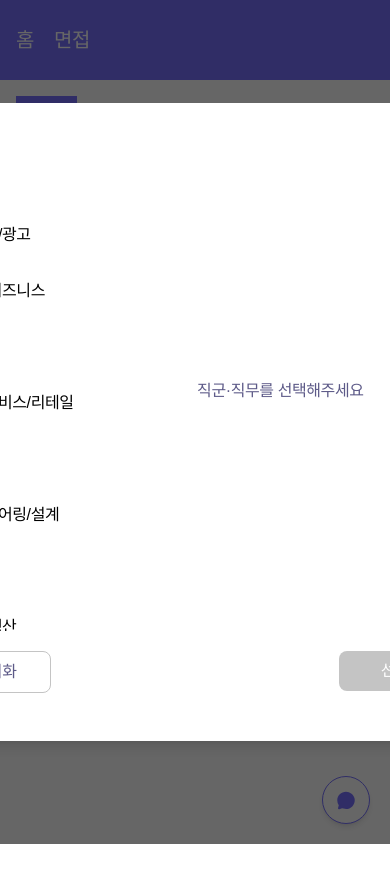
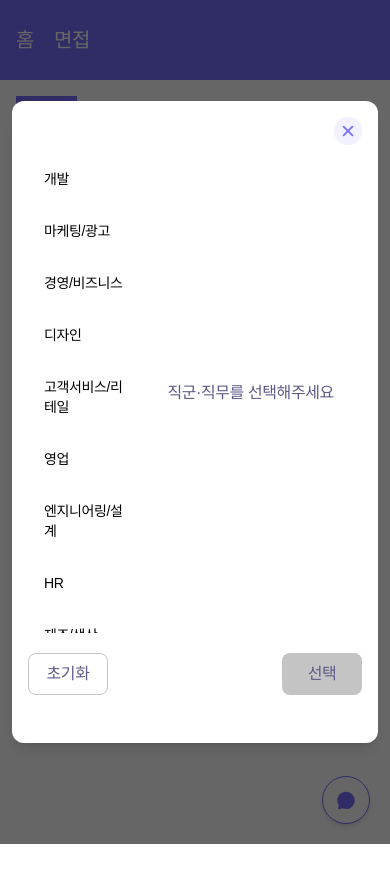
Before and after one commit to ko9612/ZikTalk, a React (Vite) app in the folder client/: page /test in a window 390 px wide. Both pictures are taken after a click on the button "click". Shown: the top 882 px of the page. Built offline with nearby package versions, Linux system fonts and the light colour scheme.

Commit message:
style: 모달 반응형 적용(#5)

```diff
--- a/client/src/components/common/Modal/CareerSelectModal.jsx
+++ b/client/src/components/common/Modal/CareerSelectModal.jsx
@@ -22,13 +22,18 @@ const CareerSelectModal = ({ isOpen, onClose }) => {
     careerData.find((c) => c.category === selectedCategory)?.roles || [];
 
   return (
-    <Modal isOpen={isOpen} onClose={onClose} dimmed={true} className="w-fit">
-      <div className="flex h-[30rem] w-[32rem] overflow-hidden rounded-lg">
+    <Modal
+      isOpen={isOpen}
+      onClose={onClose}
+      dimmed={true}
+      className="w-full sm:w-[38rem]"
+    >
+      <div className="mt-1 flex h-[30rem] overflow-hidden rounded-lg">
         <ul className="w-1/3 overflow-y-auto bg-white">
           {careerData.map((cat) => (
             <li
               key={cat.category}
-              className={`hover:bg-zik-border/15 cursor-pointer p-4 transition-colors duration-100 ${
+              className={`hover:bg-zik-border/15 cursor-pointer p-4 text-sm transition-colors duration-100 sm:text-base ${
                 selectedCategory === cat.category &&
                 "bg-zik-border/40 font-semibold"
               }`}
@@ -44,7 +49,7 @@ const CareerSelectModal = ({ isOpen, onClose }) => {
               {roles.map((role) => (
                 <li key={role}>
                   <label className="hover:bg-zik-border/15 flex cursor-pointer items-center justify-between p-4">
-                    <span>{role}</span>
+                    <span className="text-sm sm:text-base">{role}</span>
                     <input
                       type="radio"
                       name="jobRole"
@@ -62,18 +67,18 @@ const CareerSelectModal = ({ isOpen, onClose }) => {
           )}
         </div>
       </div>
-      <div className="mt-5">
+      <div className="mt-5 flex justify-between">
         {/* 공통 버튼 컴포넌트 구현 시 바꿀 예정 */}
         <button
           onClick={resetHandler}
-          className="border-zik-border text-zik-text w-28 rounded-lg border py-2"
+          className="border-zik-border text-zik-text w-20 rounded-lg border py-2 sm:w-28"
         >
           초기화
         </button>
         <button
           onClick={() => {}}
           disabled={!selectedRole}
-          className="bg-zik-main disabled:bg-zik-border float-end w-28 rounded-lg py-2 text-white disabled:cursor-not-allowed"
+          className="bg-zik-main disabled:bg-zik-border disabled:text-zik-text w-20 rounded-lg py-2 text-white disabled:cursor-not-allowed sm:w-28"
         >
           선택
         </button>
--- a/client/src/components/common/Modal/Modal.jsx
+++ b/client/src/components/common/Modal/Modal.jsx
@@ -36,7 +36,7 @@ const Modal = ({ isOpen, onClose, children, className = "", dimmed }) => {
       )}
     >
       <div
-        className={`w-max-[800px] relative mx-3 rounded-xl bg-white p-4 shadow-lg ${className} flex items-center justify-center`}
+        className={`relative mx-3 rounded-xl bg-white p-4 shadow-lg ${className}`}
       >
         <button
           className="text-zik-main bg-zik-main/10 hover:bg-zik-main/60 absolute top-4 right-4 rounded-full p-1 transition-all duration-100 hover:text-white"
@@ -44,7 +44,7 @@ const Modal = ({ isOpen, onClose, children, className = "", dimmed }) => {
         >
           <IoClose size={20} />
         </button>
-        <div className="p-8">{children}</div>
+        <div className="py-8 sm:p-8">{children}</div>
       </div>
     </div>
   );
--- a/client/src/pages/Interview/_components/AnalysisStateModal.jsx
+++ b/client/src/pages/Interview/_components/AnalysisStateModal.jsx
@@ -18,8 +18,10 @@ const AnalysisStateModal = ({ isOpen, onClose, dimmed }) => {
             <i className="w-12">
               <img src={MainLogo} alt="logo" />
             </i>
-            <p className="text-xl font-semibold">모의면접이 완료되었습니다.</p>
-            <p className="text-zik-text text-sm">
+            <p className="text-center text-base font-semibold sm:text-xl">
+              모의면접이 완료되었습니다.
+            </p>
+            <p className="text-zik-text text-center text-sm">
               답변 분석 및 피드백을 생성하는 중...
             </p>
             <LoadingIcon />
@@ -27,10 +29,13 @@ const AnalysisStateModal = ({ isOpen, onClose, dimmed }) => {
         ) : (
           <>
             <AnalysisCompleteIcon />
-            <p className="text-xl font-semibold">
+            <p className="text-center text-base font-semibold sm:text-xl">
               User님의 답변 분석이 완료되었습니다!
             </p>
-            <Link to="" className="bg-zik-main rounded-lg px-8 py-3 text-white">
+            <Link
+              to=""
+              className="bg-zik-main rounded-lg px-8 py-3 text-center text-sm text-white sm:text-base"
+            >
               분석 결과 페이지로 이동
             </Link>
           </>
```
